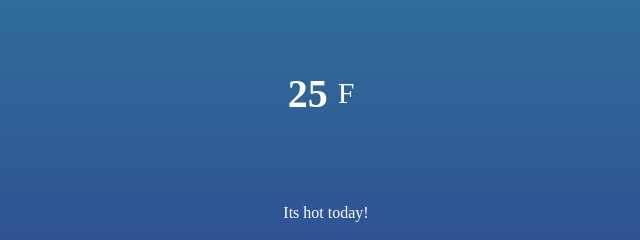
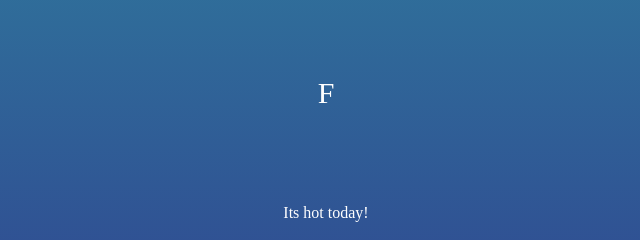
Before and after one commit to CodeOne45/Weather-App-Vanilla-Javascript-Api-, a plain HTML site: page index.html in a window 1280 px wide. Shown: the part 376-616 px from the top of the page, 314-954 px from the left. Drawn offline with Linux system fonts and the light colour scheme.

Commit message:
Update index.html

```diff
--- a/index.html
+++ b/index.html
@@ -16,7 +16,7 @@
 
     <div class="temperature">
       <div class="degree-section">
-        <h2 class="temperature-degree">25</h2>
+        <h2 class="temperature-degree"></h2>
         <span>F</span>
       </div>
       <div class="temperature-description">Its hot today!</div>
```
